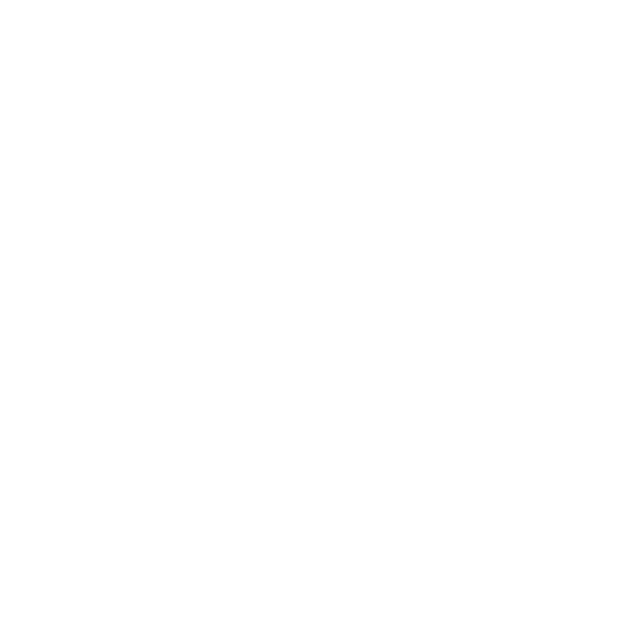
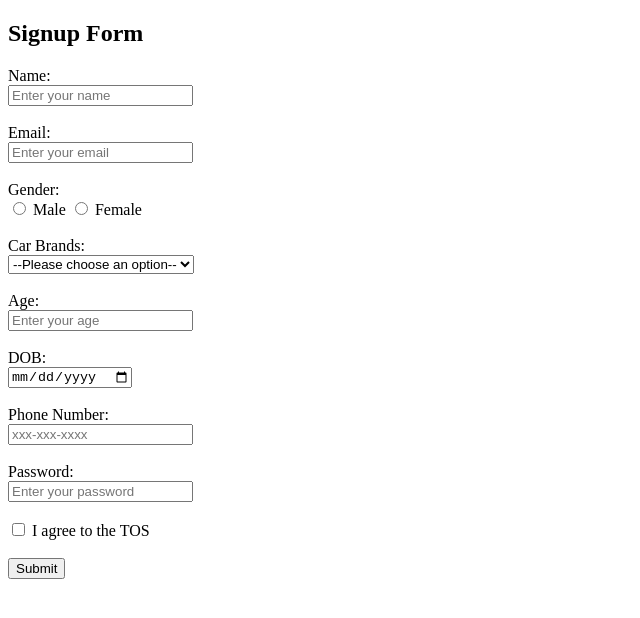
Before and after one commit to acciojob/signup-form-car-prashantzanzan25, a website: page main.html in a window 1280 px wide. Shown: the whole page, without its empty margins (0-640 px from the left). Drawn offline with Linux system fonts and the light colour scheme.

Commit message:
created a submission

```diff
--- a/main.html
+++ b/main.html
@@ -1,16 +1,51 @@
 <!DOCTYPE html>
+<html lang="en">
+<head>
+<meta charset="UTF-8">
+<meta name="viewport" content="width=device-width, initial-scale=1.0">
+<title>Signup Form</title>
+</head>
+<body>
+  <h2>Signup Form</h2>
+  <form action="#" method="post">
+    <label for="name">Name:</label><br>
+    <input type="text" id="name" name="name" placeholder="Enter your name" required><br><br>
 
-<html>
+    <label for="email">Email:</label><br>
+    <input type="email" id="email" name="email" placeholder="Enter your email" required><br><br>
 
-<head>
-	<link rel="stylesheet" href="styles.css">
-</head>
+    <label>Gender:</label><br>
+    <input type="radio" id="gender_m" name="gender" value="male" required>
+    <label for="gender_m">Male</label>
+    <input type="radio" id="gender_f" name="gender" value="female" required>
+    <label for="gender_f">Female</label><br><br>
 
-<body>
-	<!-- the entire body must be written by student -->
-    <script type="text/javascript" src="./script.js">
-</script>
+    <label for="cars">Car Brands:</label><br>
+    <select id="cars" name="cars" required>
+      <option value="">--Please choose an option--</option>
+      <option value="audi">Audi</option>
+      <option value="bmw">BMW</option>
+      <option value="mercedes">Mercedes</option>
+      <option value="toyota">Toyota</option>
+      <option value="honda">Honda</option>
+    </select><br><br>
 
+    <label for="age">Age:</label><br>
+    <input type="number" id="age" name="age" placeholder="Enter your age" required><br><br>
+
+    <label for="dob">DOB:</label><br>
+    <input type="date" id="dob" name="dob" required><br><br>
+
+    <label for="tel">Phone Number:</label><br>
+    <input type="tel" id="tel" name="tel" pattern="[0-9]{3}-[0-9]{3}-[0-9]{4}" placeholder="xxx-xxx-xxxx"><br><br>
+
+    <label for="password">Password:</label><br>
+    <input type="password" id="password" name="password" placeholder="Enter your password" required><br><br>
+
+    <input type="checkbox" id="tos" name="tos" required>
+    <label for="tos">I agree to the TOS</label><br><br>
+
+    <button type="submit">Submit</button>
+  </form>
 </body>
-
 </html>
```
